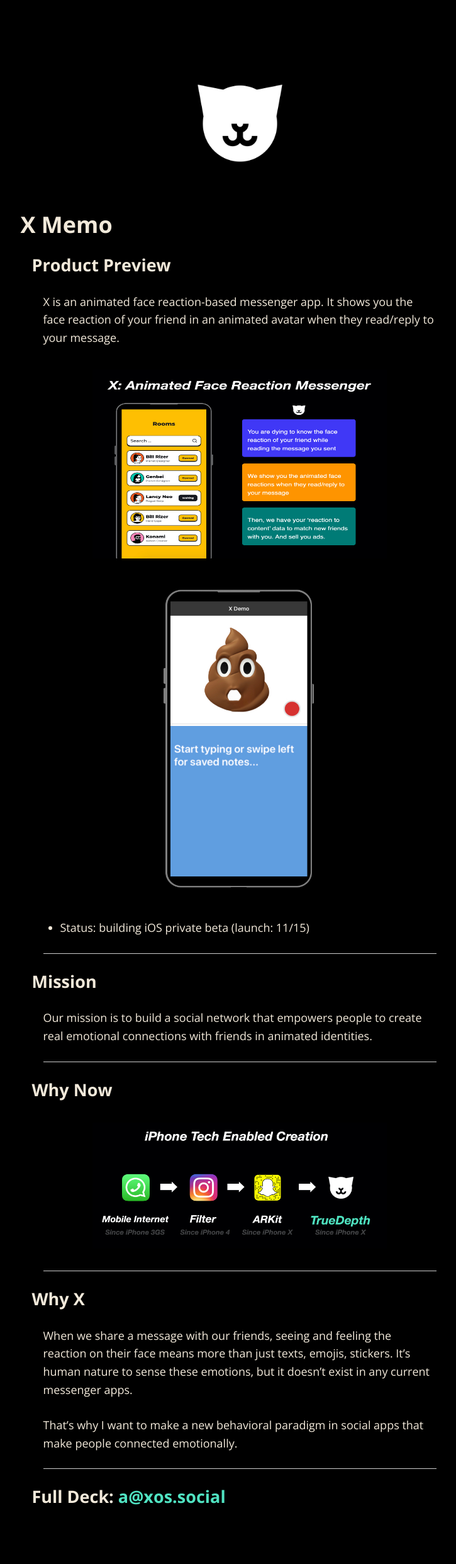
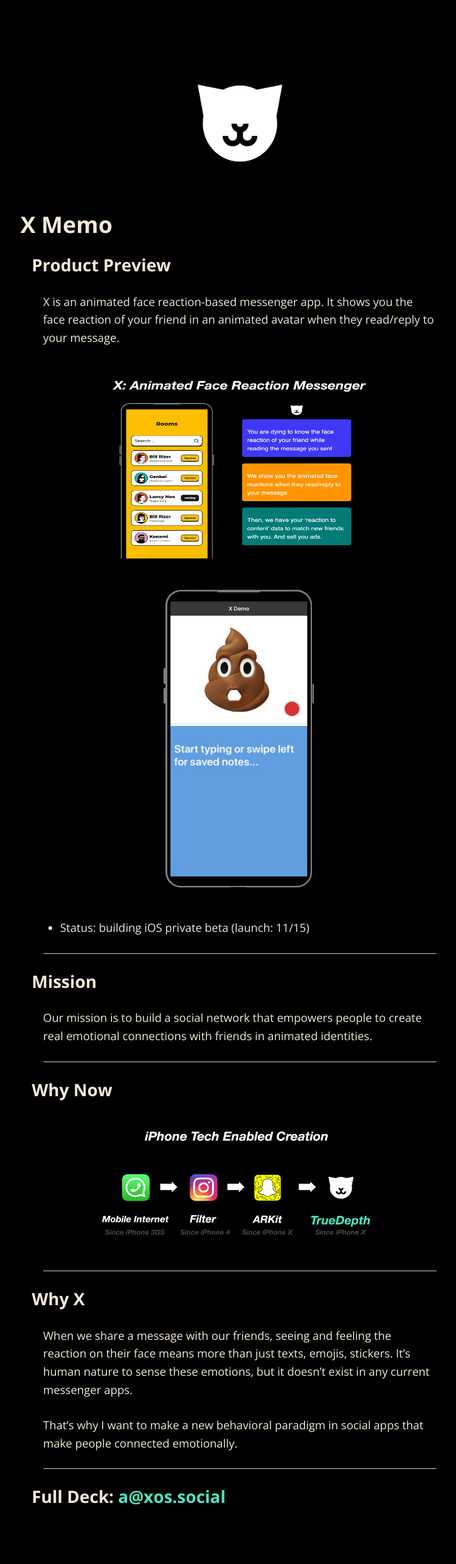
Before and after one commit to tarsmachine/tarsmachine.github.io, a Jekyll site: the page built from index.md, in a window 1280 px wide. Shown: the whole page at 63% size, without its empty margins (259-984 px from the left). Built offline with Jekyll 4.4.1, drawn with Linux system fonts in a browser that asks for light colours; nearby versions of some CDN libraries.

Commit message:
Update X

```diff
--- a/index.md
+++ b/index.md
@@ -12,7 +12,7 @@
 
 X is an animated face reaction-based messenger app. It shows you the face reaction of your friend in an animated avatar when they read/reply to your message.
 
-<img src="images/deck.png" alt="sample image" width="500" height="300">
+<img src="images/deck.png" alt="sample image" width="450" height="300">
 
 
 <img src="images/demo3.png" alt="sample image" width="280" height="500">
```
